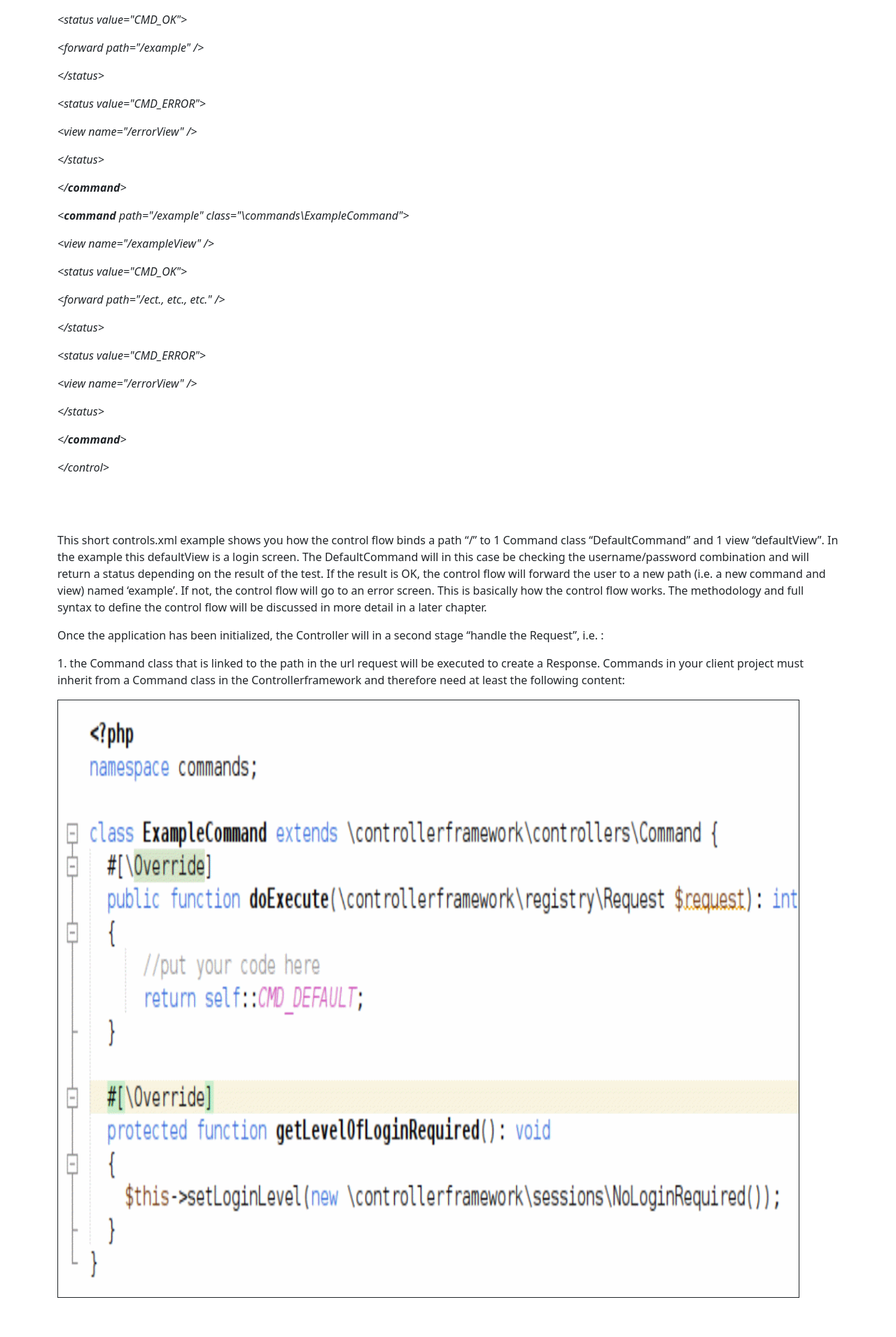
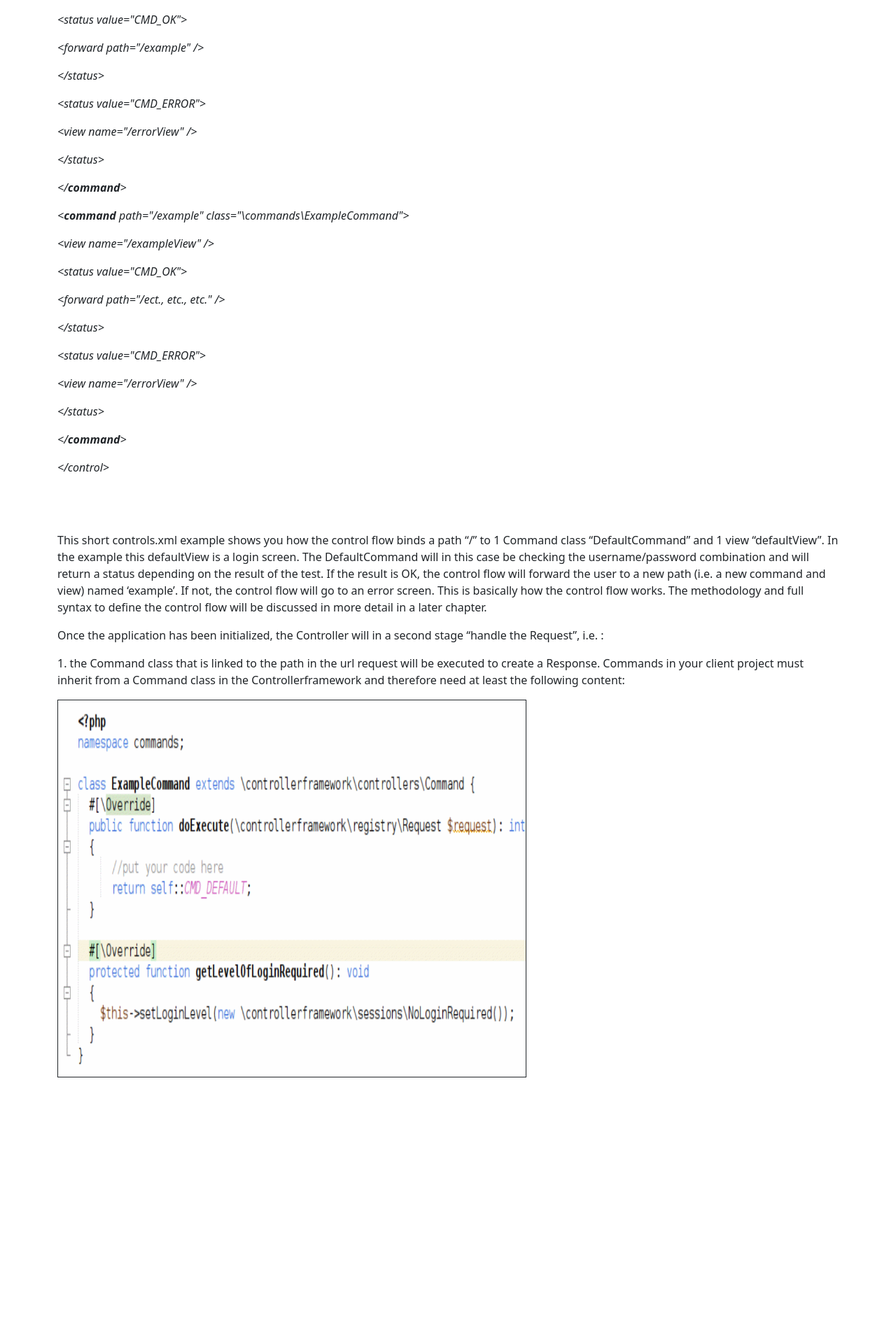
Before and after one commit to samoscon/samoscon.github.io, a Jekyll site: the page built from _posts/2025-11-22-members Activities framework.md, in a window 1280 px wide. Shown: the part 2777-4688 px from the top of the page at 70% size. Built offline with Jekyll 4.4.1, drawn with Linux system fonts in a browser that asks for light colours; after the commit the page ends 4373 px from its top, so only the background shows below that.

Commit message:
Update 2025-11-22-members Activities framework.md

```diff
--- a/_posts/2025-11-22-members Activities framework.md
+++ b/_posts/2025-11-22-members Activities framework.md
@@ -161,5 +161,5 @@ stage “handle the Request”, i.e. :</span></span></cite>
 	1. the	Command class that is linked to the path in the url request will be	executed to create a Response. Commands in your client project must inherit from a
 	Command class in the Controllerframework and therefore need at least the following content:
 </p>
-<p><img src="/assets/ExampleCommand.gif" name="Image1" align="center" width="95%" height="95%" border="1"/>
+<p><img src="/assets/ExampleCommand.gif" name="Image2" align="center" width="60%" height="60%" border="1"/>
 </p><br/>
```
